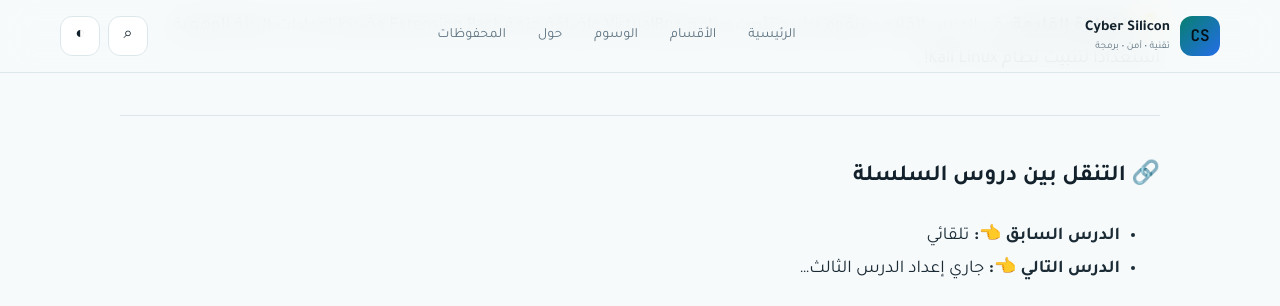
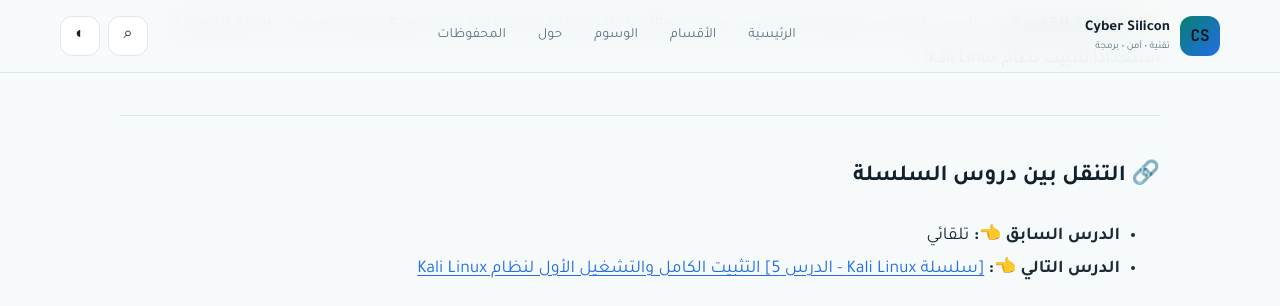
Before and after one commit to cyber-silicon/cyber-silicon.github.io, a Jekyll site: the page built from _posts/2026-11-07-lesson-2-سلسلة-kali-linux-الدرس-2-تحميل-برنامج-virtualbox-و-حزمة-exte.md, in a window 1280 px wide and 900 px high, scrolled down 3786 px, cut to the strip 0-306 px from the top of the window. Built offline with Jekyll 4.4.1, drawn with Linux system fonts in a browser that asks for light colours.

Commit message:
Update lesson permalink/navigation: التالي → [سلسلة Kali Linux - الدرس 5] التثبيت الكامل والتشغيل الأول لنظام Kali Linux

```diff
--- a/_posts/2026-11-07-lesson-2-سلسلة-kali-linux-الدرس-2-تحميل-برنامج-virtualbox-و-حزمة-exte.md
+++ b/_posts/2026-11-07-lesson-2-سلسلة-kali-linux-الدرس-2-تحميل-برنامج-virtualbox-و-حزمة-exte.md
@@ -86,7 +86,7 @@
 ### 🔗 التنقل بين دروس السلسلة
 
 * **الدرس السابق 👈:** تلقائي
-* **الدرس التالي 👈:** جاري إعداد الدرس الثالث...
+* **الدرس التالي 👈:** [[سلسلة Kali Linux - الدرس 5] التثبيت الكامل والتشغيل الأول لنظام Kali Linux](https://cyber-silicon.github.io/2026/11/07/lesson-5-%D8%B3%D9%84%D8%B3%D9%84%D8%A9-kali-linux-%D8%A7%D9%84%D8%AF%D8%B1%D8%B3-5-%D8%A7%D9%84%D8%AA%D8%AB%D8%A8%D9%8A%D8%AA-%D8%A7%D9%84%D9%83%D8%A7%D9%85%D9%84-%D9%88%D8%A7%D9%84%D8%AA%D8%B4%D8%BA%D9%8A%D9%84-%D8%A7%D9%84%D8%A3%D9%88%D9%84-%D9%84%D9%86%D8%B8%D8%A7%D9%85.html)
 
 <div class='tiktok-embed-wrapper' style='display:flex;justify-content:center;margin:25px 0'>
 <iframe src="https://www.tiktok.com/player/v1/7666519245269847313?autoplay=0" style="width:100%;max-width:340px;height:580px;border:none;border-radius:12px;" allow="fullscreen" loading="lazy"></iframe>
```
